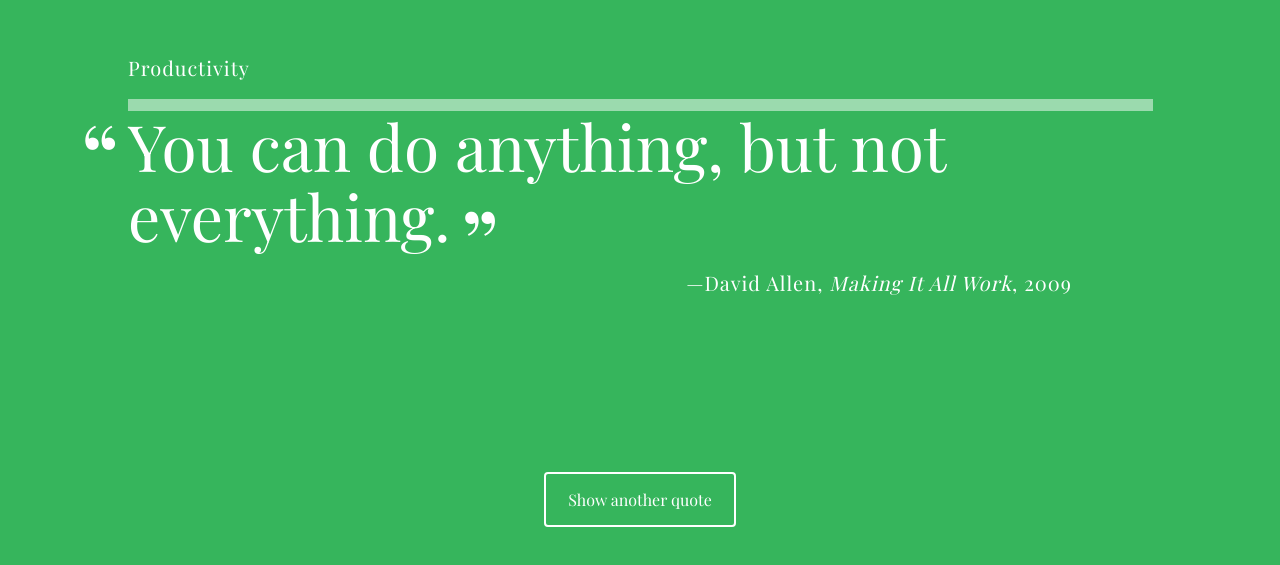
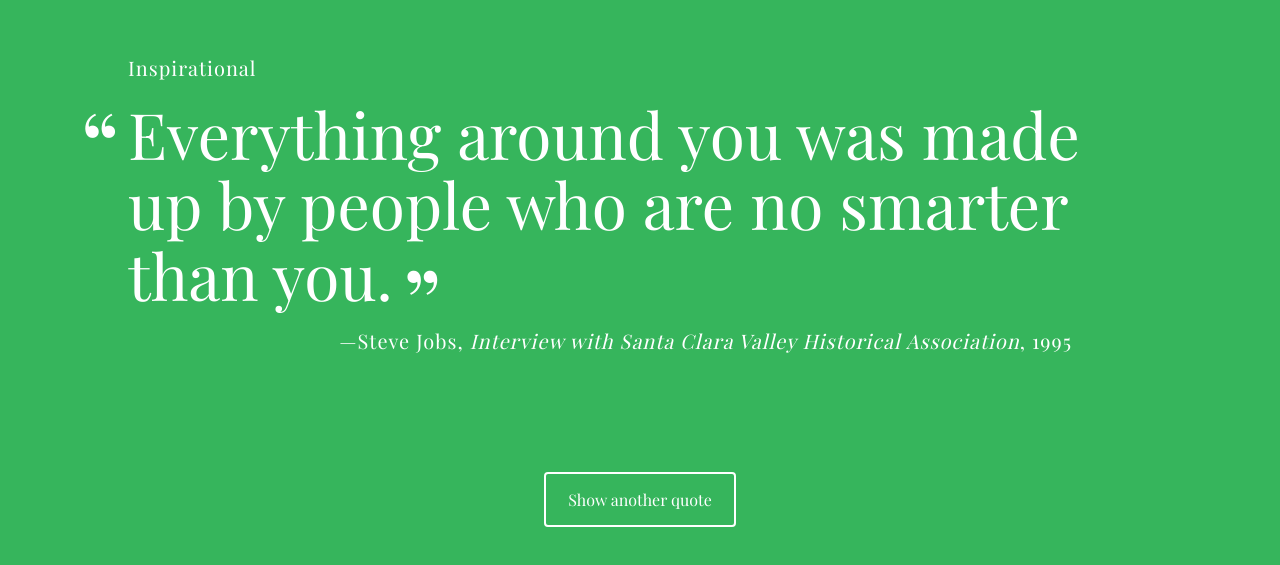
Before and after one commit to calebwaldner/project1-RandomQuoteGenerator, a plain HTML site: page index.html in a window 1280 px wide. Shown: the part 123-688 px from the top of the page. Drawn offline with nearby package versions, Linux system fonts and the light colour scheme; a web font is replaced by a local one.

Commit message:
Revert "adds loading bar v 0.1"
This reverts commit 0313c2bdd01e4b063558d88af4d356cc11b6a36a.

```diff
--- a/css/styles.css
+++ b/css/styles.css
@@ -62,12 +62,6 @@ body {
   content: ", ";
   font-style: normal;
 }
-.loading-bar {
-  background-color: white;
-  opacity: .5;
-  height: 12px;
-  width: 1%;
-}
 
 #loadQuote {
   position: fixed;
--- a/index.html
+++ b/index.html
@@ -9,13 +9,8 @@
 </head>
 <body>
   <div class="container">
-
-
     <div id="quote-box">
       <p class="category">Productivity</p>
-
-      <div id="loading-bar" class="loading-bar"></div>
-
       <p class="quote">You can do anything, but not everything.</p>
       <p class="source">David Allen<span class="citation">Making It All Work</span><span class="year">2009</span></p>
     </div>
--- a/js/script.js
+++ b/js/script.js
@@ -1,6 +1,6 @@
 // event listener to respond to "Show another quote" button clicks
 // when user clicks anywhere on the button, the "printQuote" function is called
-document.getElementById('loadQuote').addEventListener("click", moveBar, false);
+document.getElementById('loadQuote').addEventListener("click", printQuote, false);
 
 //Message for browser console
 console.log('Below you will find a history of the random quotes and their corresponding index number');
@@ -8,18 +8,7 @@ console.log('Below you will find a history of the random quotes and their corres
 //Variables defined
 var randomQuote;
 var previousRandomNumber = '';
-var loadingTime = 5000;
-var barWidth;
 
-//inital loading bar function to run when page initially loads
-moveBar();
-
-//interval timer that calls loading bar function.
-window.setInterval(moveBar, loadingTime);
-
-if (barWidth === 100) {
-  printQuote();
-}
 
 /*Gets a random number between 0 and the parameter and returns the random number*/
 function getRandomNumber(numberOfQuotes) {
@@ -38,15 +27,17 @@ function getRandomQuote() {
 //Calls the getRandomQuote function and stores in variable.
 function printQuote() {
   randomQuote = getRandomQuote(); //stores random quote object in variable
+
   //Places catagory text at beginning of html string.
   var catagoryHTML = '';
   if (randomQuote.hasOwnProperty('category')) {
     catagoryHTML = '<p class="category">' + randomQuote.category + '</p>';
   }
-  var loadingBarHTML = '<div id="loading-bar" class="loading-bar"></div>';
+
   //Constructs html string with catagory, quote, and source, all with proper html tags.
-  var html = catagoryHTML + loadingBarHTML + '<p class="quote">' + randomQuote.quote + '</p>';
+  var html = catagoryHTML + '<p class="quote">' + randomQuote.quote + '</p>';
   html += '<p class="source">' + randomQuote.source;
+
   //Test to see if citation and year are present
   if (randomQuote.hasOwnProperty('citation')) {
     html += '<span class="citation">' + randomQuote.citation + '</span>';
@@ -55,21 +46,10 @@ function printQuote() {
     html += '<span class="year">' + randomQuote.year + '</span>';
   }
   html += '</p>';
+
   document.getElementById('quote-box').innerHTML = html;
+
   console.log(html); //Shows history of quotes in console.
 }
 
-//Creates the moving loading bar effect
-function moveBar() {
-    var barLocation = document.getElementById('loading-bar');
-    var id = setInterval(frame, (loadingTime/1000));
-    var barWidth = 1;
-    function frame() {
-        if (barWidth >= 100) {
-            clearInterval(id);
-        } else {
-            barWidth += .1;
-            barLocation.style.width = barWidth + '%';
-        }
-    }
-}
+window.setInterval(printQuote, 5000);
```
